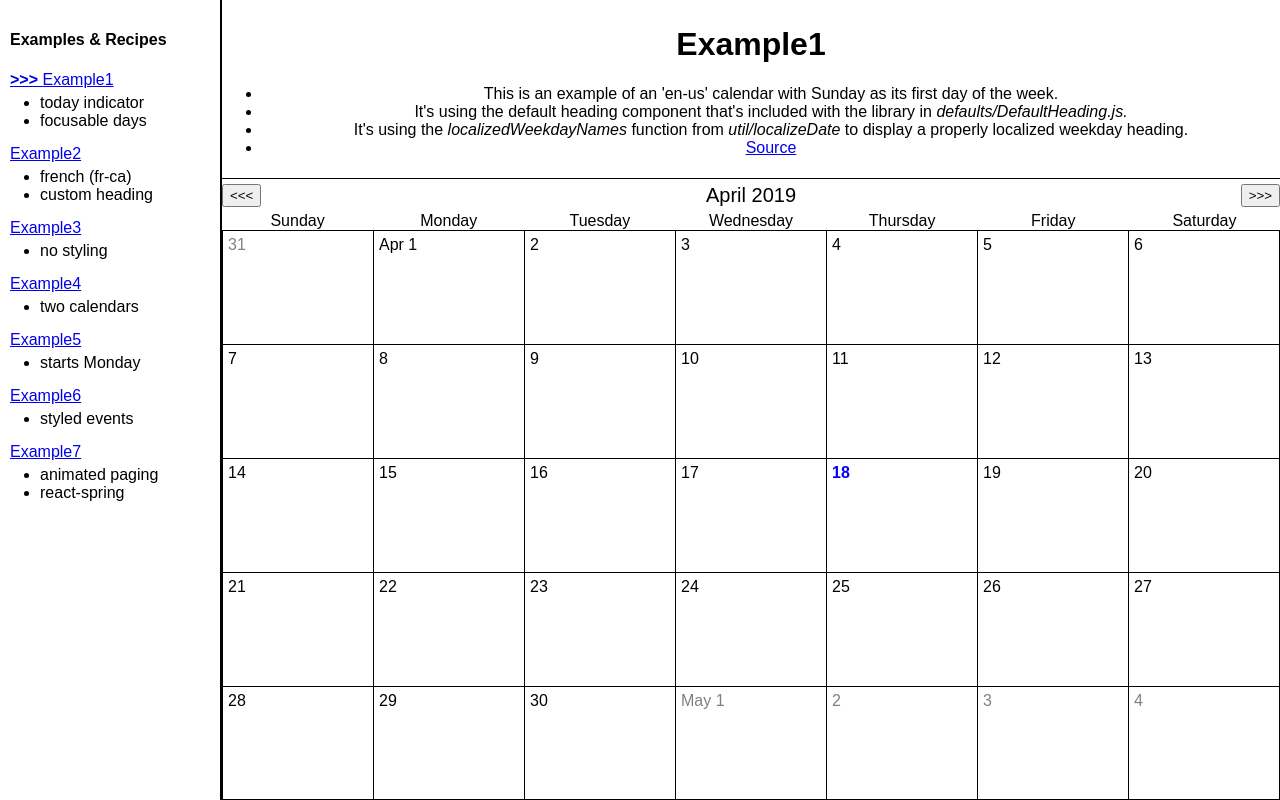
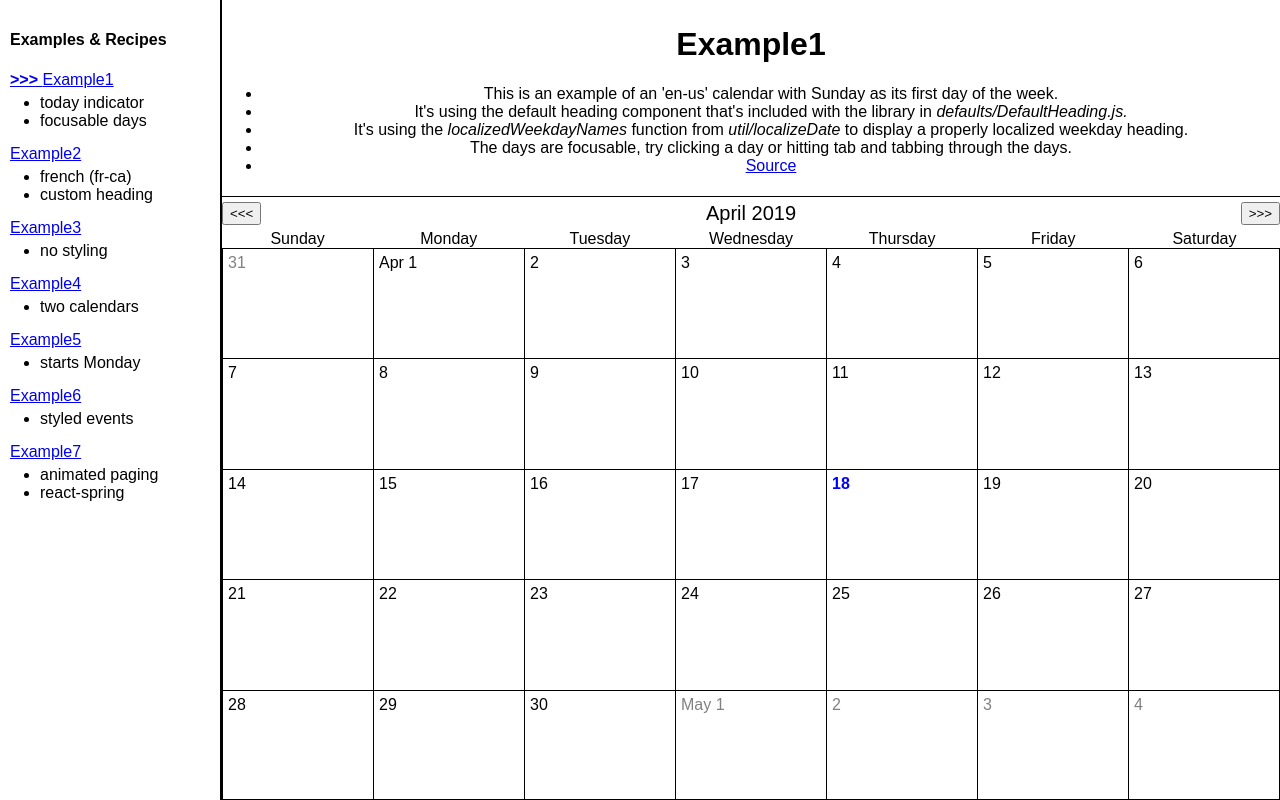
Before and after one commit to BrennanR/react-clean-calendar, a React (Create React App) app: page /Example1 in a window 1280 px wide. Built offline with nearby package versions, Linux system fonts and the light colour scheme.

Commit message:
Updated an example description.

```diff
--- a/src/App.js
+++ b/src/App.js
@@ -34,6 +34,7 @@ const EXAMPLES = {
           {"It's using the "} <i>localizedWeekdayNames</i> {' function from '} <i>util/localizeDate</i>
           {' to display a properly localized weekday heading.'}
         </li>
+        <li>{'The days are focusable, try clicking a day or hitting tab and tabbing through the days.'}</li>
         <li>
           <a href="https://github.com/BrennanR/react-clean-calendar/blob/master/src/examples/Example1.js">Source</a>
         </li>
```
